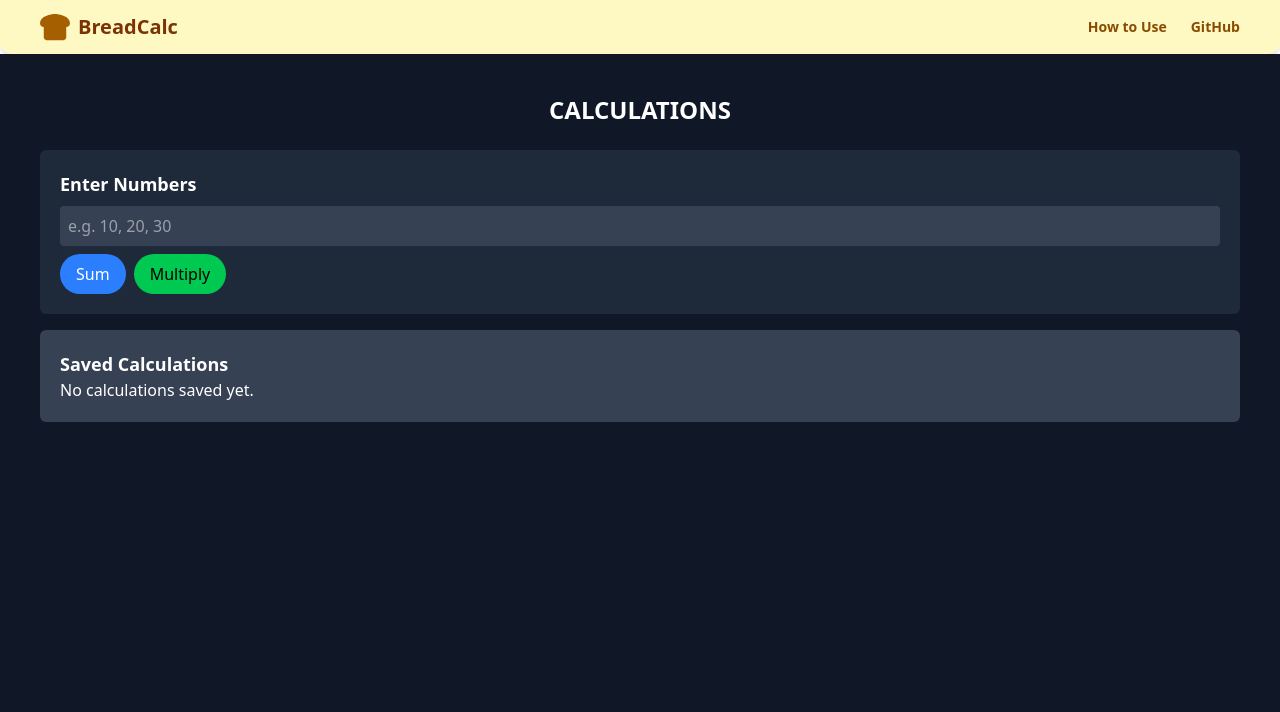
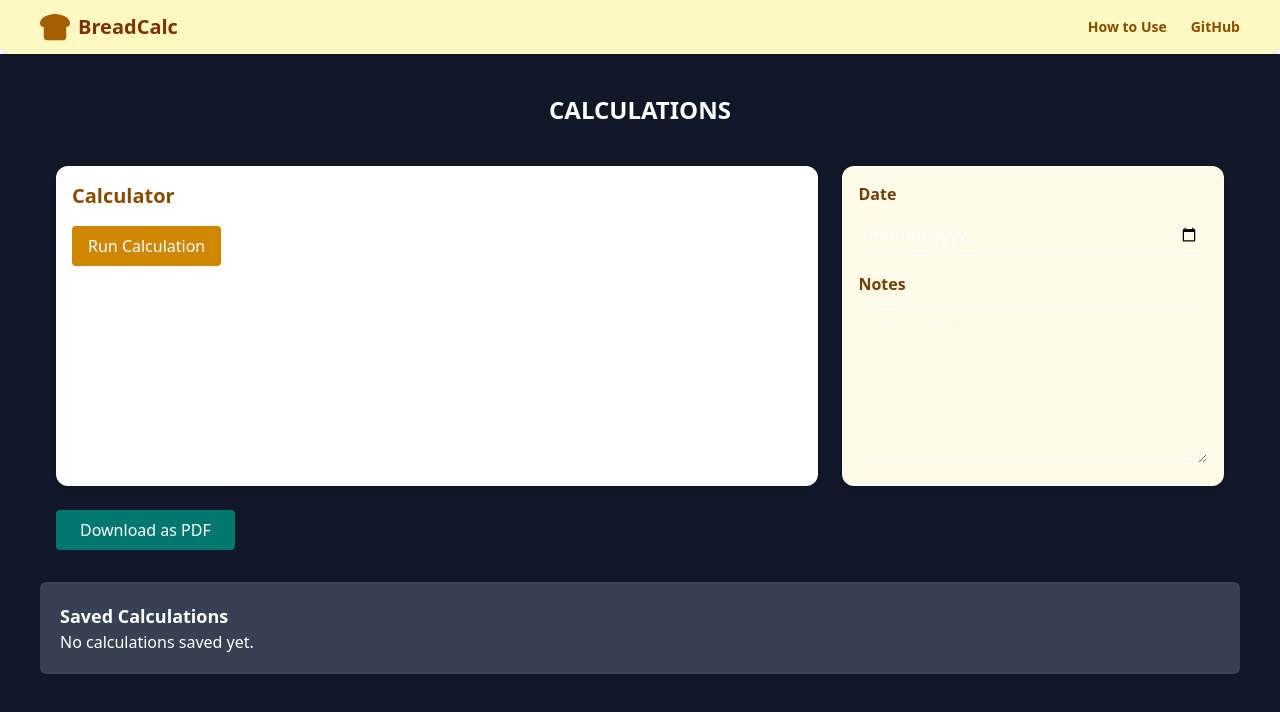
Before and after one commit to ShinzDev/Breadcalculator_SMEs-, a React (Vite) app: page / in a window 1280 px wide. Shown: the top 712 px of the page. Built offline with nearby package versions, Linux system fonts and the light colour scheme.

Commit message:
landing page added

```diff
--- a/src/components/Calculator.tsx
+++ b/src/components/Calculator.tsx
@@ -1,70 +1,158 @@
-import { useState } from "react";
+// import { useState } from "react";
 
-interface CalculatorProps {
-  onSave: (numbers: string, result: number) => void;
-}
+// interface CalculatorProps {
+//   onSave: (numbers: string, result: number) => void;
+// }
 
-const Calculator: React.FC<CalculatorProps> = ({ onSave }) => {
-  const [numbers, setNumbers] = useState<string>("");
+// const Calculator: React.FC<CalculatorProps> = ({ onSave }) => {
+//   const [numbers, setNumbers] = useState<string>("");
+//   const [result, setResult] = useState<number | null>(null);
+
+//   const handleCalculate = (operation: "sum" | "multiply") => {
+//     const nums = numbers
+//       .split(",")
+//       .map((num) => parseFloat(num.trim()))
+//       .filter((num) => !isNaN(num));
+
+//     if (nums.length === 0) return;
+
+//     let output: number;
+//     if (operation === "sum") {
+//       output = nums.reduce((acc, curr) => acc + curr, 0);
+//     } else {
+//       output = nums.reduce((acc, curr) => acc * curr, 1);
+//     }
+
+//     setResult(output);
+//   };
+
+//   return (
+//     <div className="p-5 bg-gray-800 text-white  w-full justify-center rounded-md">
+//       <h2 className="text-lg font-bold">Enter Numbers</h2>
+//       <input
+//         type="text"
+//         className="w-full p-2 my-2 rounded bg-gray-700 text-white"
+//         placeholder="e.g. 10, 20, 30"
+//         value={numbers}
+//         onChange={(e) => setNumbers(e.target.value)}
+//       />
+//       <div className="flex gap-2">
+//         <button
+//           className="duration-300 bg-blue-500 hover:bg-sky-700 ease-in-out px-4 py-2 rounded-4xl"
+//           onClick={() => handleCalculate("sum")}
+//         >
+//           Sum
+//         </button>
+//         <button
+//           className="duration-300 bg-green-500 hover:bg-green-700  ease-in-out text-black px-4 py-2  rounded-4xl"
+//           onClick={() => handleCalculate("multiply")}
+//         >
+//           Multiply
+//         </button>
+//         {result !== null && (
+//           <button
+//             className="duration-300 bg-yellow-500 hover:bg-yellow-700 ease-in-out px-4 py-2 rounded-4xl"
+//             onClick={() => onSave(numbers, result)}
+//           >
+//             Save
+//           </button>
+//         )}
+//       </div>
+//       {result !== null && (
+//         <p className="duration-300 ease-in-out mt-3 text-lg">
+//           Result: {result}
+//         </p>
+//       )}
+//     </div>
+//   );
+// };
+
+// export default Calculator;
+
+
+
+
+
+
+
+import { useRef, useState } from "react";
+import jsPDF from "jspdf";
+import html2canvas from "html2canvas";
+
+const CalculatorWithNotes = () => {
+  const contentRef = useRef<HTMLDivElement | null>(null);
   const [result, setResult] = useState<number | null>(null);
+  const [date, setDate] = useState("");
+  const [notes, setNotes] = useState("");
 
-  const handleCalculate = (operation: "sum" | "multiply") => {
-    const nums = numbers
-      .split(",")
-      .map((num) => parseFloat(num.trim()))
-      .filter((num) => !isNaN(num));
+  // Fake example calculation function
+  const calculate = () => {
+    const sum = 62 + 74 + 58; // example numbers
+    setResult(sum);
+  };
 
-    if (nums.length === 0) return;
+  const handleExportPDF = async () => {
+    if (!contentRef.current) return;
 
-    let output: number;
-    if (operation === "sum") {
-      output = nums.reduce((acc, curr) => acc + curr, 0);
-    } else {
-      output = nums.reduce((acc, curr) => acc * curr, 1);
-    }
+    const canvas = await html2canvas(contentRef.current);
+    const imgData = canvas.toDataURL("image/png");
+    const pdf = new jsPDF("p", "mm", "a4");
 
-    setResult(output);
+    const width = pdf.internal.pageSize.getWidth();
+    const height = (canvas.height * width) / canvas.width;
+
+    pdf.addImage(imgData, "PNG", 0, 0, width, height);
+    pdf.save(`bread-calculation-${date || "report"}.pdf`);
   };
 
   return (
-    <div className="p-5 bg-gray-800 text-white  w-full justify-center rounded-md">
-      <h2 className="text-lg font-bold">Enter Numbers</h2>
-      <input
-        type="text"
-        className="w-full p-2 my-2 rounded bg-gray-700 text-white"
-        placeholder="e.g. 10, 20, 30"
-        value={numbers}
-        onChange={(e) => setNumbers(e.target.value)}
-      />
-      <div className="flex gap-2">
+    <div className="p-4">
+      <div className="flex flex-col md:flex-row gap-6" ref={contentRef}>
+        {/* Calculator Section */}
+        <div className="w-full md:w-2/3 bg-white p-4 rounded-xl shadow-md">
+          <h2 className="text-xl font-semibold mb-4 text-yellow-800">Calculator</h2>
+          <button
+            onClick={calculate}
+            className="px-4 py-2 bg-yellow-600 text-white rounded hover:bg-yellow-700"
+          >
+            Run Calculation
+          </button>
+          {result !== null && (
+            <p className="mt-4 text-lg font-bold text-amber-900">Result: {result}</p>
+          )}
+        </div>
+
+        {/* Notes Section */}
+        <div className="w-full md:w-1/3 bg-yellow-50 p-4 rounded-xl shadow-md">
+          <label className="block mb-2 font-semibold text-yellow-900">Date</label>
+          <input
+            type="date"
+            className="w-full mb-4 p-2 border rounded-md"
+            value={date}
+            onChange={(e) => setDate(e.target.value)}
+          />
+
+          <label className="block mb-2 font-semibold text-yellow-900">Notes</label>
+          <textarea
+            className="w-full h-40 p-2 border rounded-md"
+            placeholder="Write notes here..."
+            value={notes}
+            onChange={(e) => setNotes(e.target.value)}
+          />
+        </div>
+      </div>
+
+      {/* Export Button */}
+      <div className="mt-6">
         <button
-          className="duration-300 bg-blue-500 hover:bg-sky-700 ease-in-out px-4 py-2 rounded-4xl"
-          onClick={() => handleCalculate("sum")}
+          onClick={handleExportPDF}
+          className="bg-teal-700 text-white px-6 py-2 rounded hover:bg-teal-800"
         >
-          Sum
+          Download as PDF
         </button>
-        <button
-          className="duration-300 bg-green-500 hover:bg-green-700  ease-in-out text-black px-4 py-2  rounded-4xl"
-          onClick={() => handleCalculate("multiply")}
-        >
-          Multiply
-        </button>
-        {result !== null && (
-          <button
-            className="duration-300 bg-yellow-500 hover:bg-yellow-700 ease-in-out px-4 py-2 rounded-4xl"
-            onClick={() => onSave(numbers, result)}
-          >
-            Save
-          </button>
-        )}
       </div>
-      {result !== null && (
-        <p className="duration-300 ease-in-out mt-3 text-lg">
-          Result: {result}
-        </p>
-      )}
     </div>
   );
 };
 
-export default Calculator;
+export default CalculatorWithNotes;
--- /dev/null
+++ b/src/components/LandingPage.tsx
@@ -0,0 +1,12 @@
+
+
+const LandingPage = () => {
+  return (
+    <div>
+        A better way to calculate, store, track and audit anything and everything about bread
+
+    </div>
+  )
+}
+
+export default LandingPage
```
